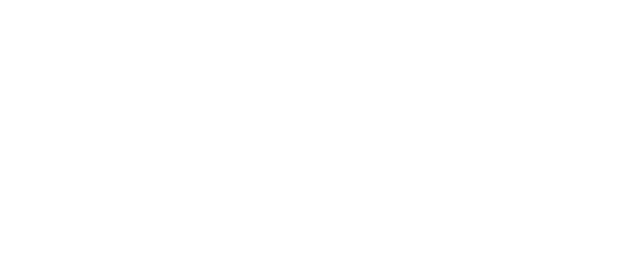
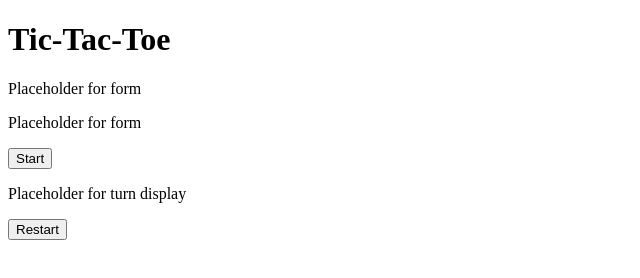
Before and after one commit to IvanLowLLH/odin-tic-tac-toe, a plain HTML site: page index.html in a window 1280 px wide. Shown: the whole page, without its empty margins (0-640 px from the left). Drawn offline with Linux system fonts and the light colour scheme.

Commit message:
Add initial HTML

```diff
--- a/index.html
+++ b/index.html
@@ -8,5 +8,22 @@
 </head>
 <body>
     <script src="script.js"></script>
+    <div class="title">
+        <h1>Tic-Tac-Toe</h1>
+    </div>
+    <div class="player-names">
+        <p>Placeholder for form</p>
+        <p>Placeholder for form</p>
+        <button id="start-btn" value="start">Start</button>
+    </div>
+    <div class="turn-display">
+        <p>Placeholder for turn display</p>
+    </div>
+    <div class="board-container">
+
+    </div>
+    <div class="bottom">
+        <button id="restart-btn" value="restart">Restart</button>
+    </div>
 </body>
 </html>
```
